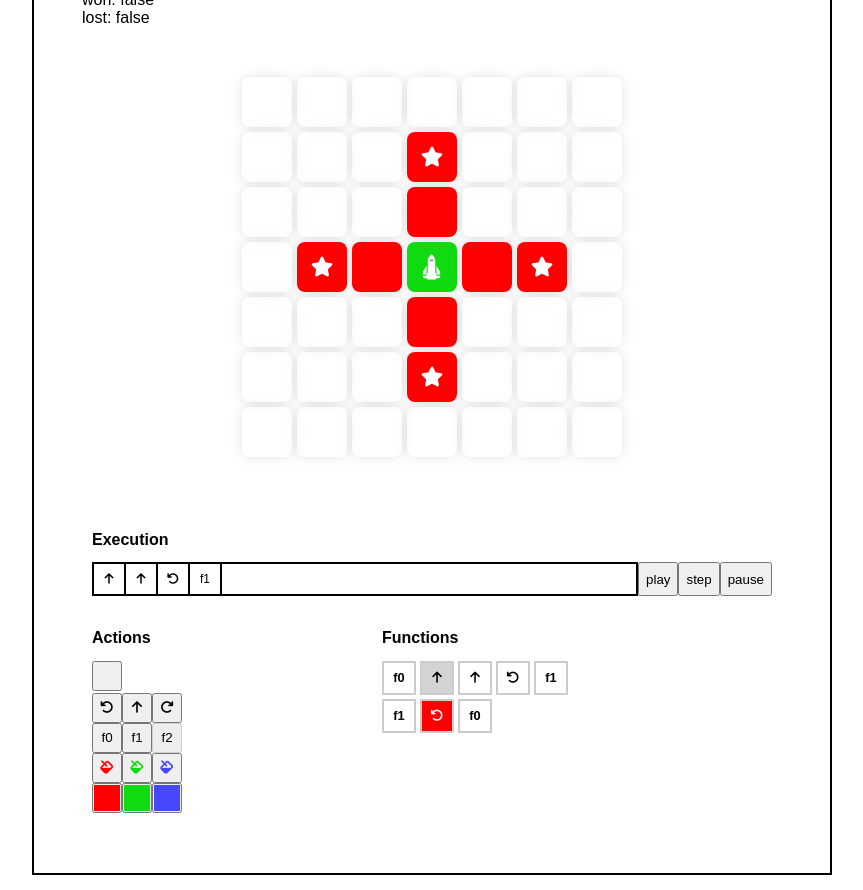
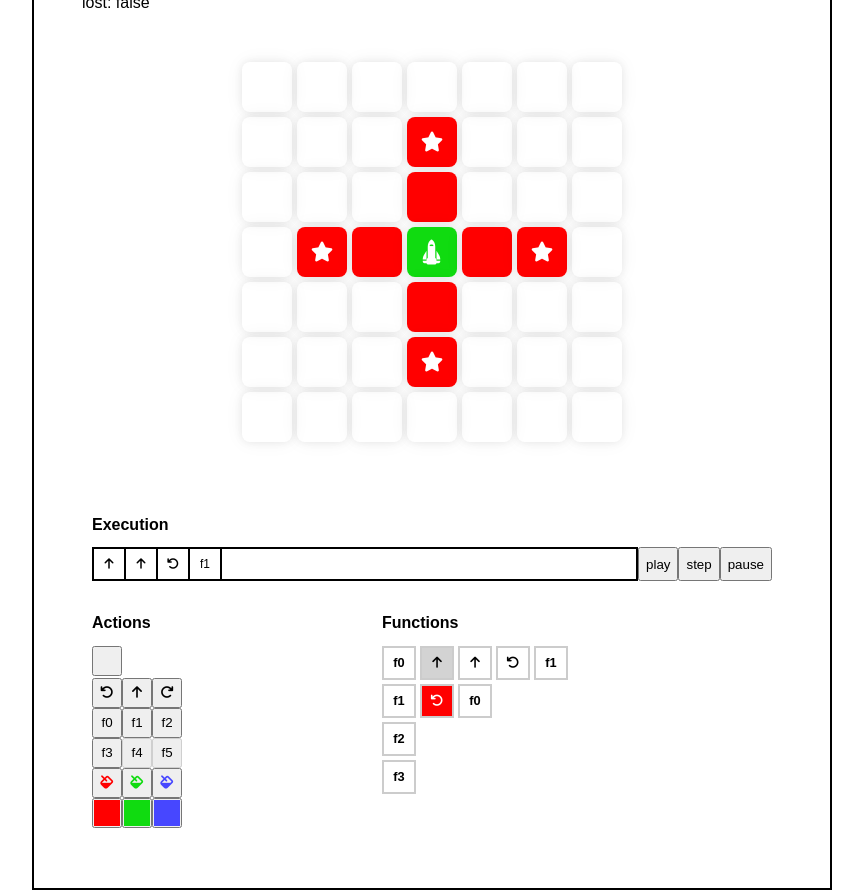
Before and after one commit to daniellionel01/logic-game, a Vue app: page / in a window 1280 px wide. Shown: the whole page, without its empty margins (216-1079 px from the left). Built offline with nearby package versions, Linux system fonts and the light colour scheme.

Commit message:
show all available functions in actions

```diff
--- a/src/components/Commands.vue
+++ b/src/components/Commands.vue
@@ -10,10 +10,10 @@
         <Action :instructionType="IT_FORWARD" />
         <Action :instructionType="IT_ROT_RIGHT" />
       </div>
-      <div class="action-row">
-        <Action :instructionType="IT_CALL_FUNC" :payload="0" />
-        <Action :instructionType="IT_CALL_FUNC" :payload="1" />
-        <Action :instructionType="IT_CALL_FUNC" :payload="2" />
+      <div class="action-row" v-for="(_, index) in functionRows" :key="index">
+        <Action :instructionType="IT_CALL_FUNC" :payload="index*3" />
+        <Action :instructionType="IT_CALL_FUNC" :payload="index*3+1" />
+        <Action :instructionType="IT_CALL_FUNC" :payload="index*3+2" />
       </div>
       <div class="action-row">
         <Action :instructionType="IT_PAINT_COLOR" :payload="COLOR_RED" />
@@ -34,7 +34,7 @@
 </template>
 
 <script lang="ts">
-import { defineComponent } from 'vue'
+import { defineComponent, computed } from 'vue'
 import { useStore, InstructionType, Color } from '../store'
 import Function from './Function.vue'
 import Action from './Action.vue'
@@ -48,8 +48,12 @@ export default defineComponent({
   setup: () => {
     const store = useStore()
 
+    const functionRows = computed(() => Math.ceil(store.state.functions.length / 3))
+
     return {
       functions: store.state.functions,
+      functionRows,
+
       IT_PASS: InstructionType.PASS,
       IT_FORWARD: InstructionType.FORWARD,
       IT_ROT_RIGHT: InstructionType.ROTATE_RIGHT,
--- a/src/store.ts
+++ b/src/store.ts
@@ -141,7 +141,9 @@ export const store = createStore<State>({
             { instructions: [
                 { type: InstructionType.ROTATE_LEFT, color: Color.RED, payload: undefined },
                 { type: InstructionType.CALL_FUNCTION, color: Color.NONE, payload: 0 }
-            ]}
+            ]},
+            { instructions: []},
+            { instructions: []}
         ],
         stack: [],
         selectedInstruction: {
```
